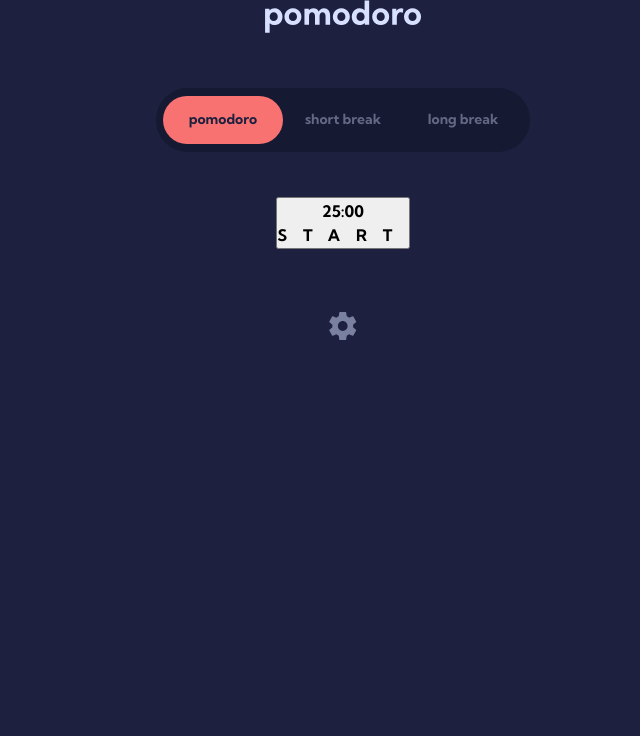
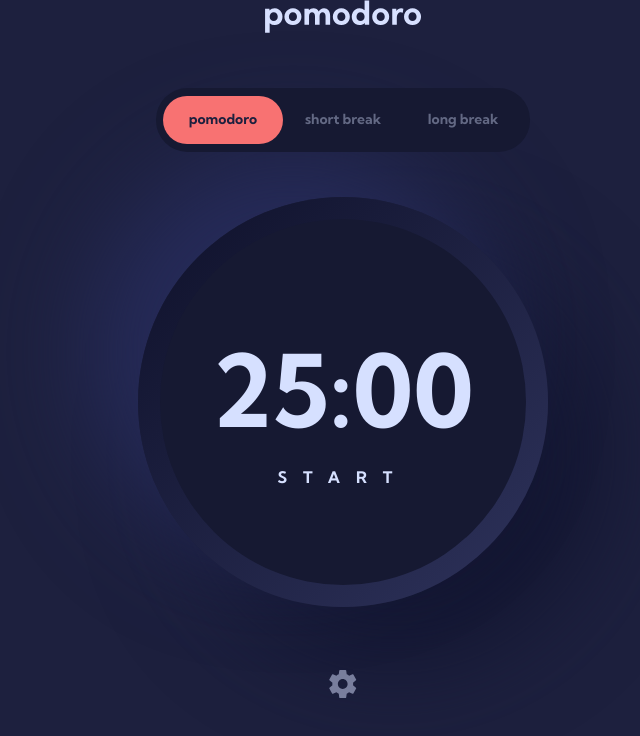
Before and after one commit to En-Jen/pomodoro-timer, a React (Create React App) app: page / in a window 1280 px wide. Shown: the top 736 px of the page, without its empty margins (297-937 px from the left). Built offline with nearby package versions, Linux system fonts and the light colour scheme.

Commit message:
style Timer

```diff
--- a/src/components/Button.js
+++ b/src/components/Button.js
@@ -36,7 +36,7 @@ const ControlsBtn = styled(BaseBtn)`
     background-color: ${p => p.active ? p.theme.color : 'transparent'};
     width: 105px;
 	height: 48px;
-	color: ${p => (p.active ? 'var(--color-navy)' : 'var(--color-grey-blue)')};
+	color: ${p => (p.active ? 'var(--color-navy)' : 'var(--color-grey-blue-opaque)')};
     font-size: var(--font-size-controls);
 
     @media (min-width: 600px) {
--- a/src/components/Controls.js
+++ b/src/components/Controls.js
@@ -9,7 +9,7 @@ function Controls({
 	setIsTimerOn,
 	timerMode,
 	setTimerMode,
-    setTimerText
+	setTimerText,
 }) {
 	// TODO: reuse resetSecondsLeft function used below (found in Timer.js)
 	// to make more DRY
@@ -69,8 +69,12 @@ const Wrapper = styled.div`
 	background-color: var(--color-dark-navy);
 	padding: 5px 6px;
 	border-radius: 31.5px;
+	// On small mobile screen widths, this will force a line break
 	width: fit-content;
 	text-align: center;
+	// Create a new stacking context so that timer's box shadow doesn't
+	// show on top of Controls
+	isolation: isolate;
 
 	@media (min-width: 600px) {
 		padding: 8px 7px;
--- a/src/components/GlobalStyles.js
+++ b/src/components/GlobalStyles.js
@@ -72,10 +72,13 @@ const GlobalStyles = createGlobalStyle`
         --color-salmon: hsl(0, 91%, 71%);
         --color-blue: hsl(182, 91%, 71%);
         --color-purple: hsl(284, 89%, 74%);
-        --color-grey-blue: hsl(226, 100%, 92%, .4);
+        --color-grey-blue-opaque: hsl(226, 100%, 92%, .4);
+        --color-grey-blue: hsl(226, 99%, 92%);
         --color-navy: hsl(236, 36%, 18%);
         --color-dark-navy: hsl(234, 39%, 14%);
         --color-modal-overlay: hsl(234, 47%, 8%, .5);
+        --linear-gradient: linear-gradient(to bottom right, hsl(235, 49%, 11%), hsl(234, 33%, 27%));
+        --box-shadow: -50px -50px 100px hsl(234, 40%, 25%), 50px 50px 100px hsl(234, 45%, 13%);
         --color-white: hsl(0, 0%, 100%);
         --color-grey: hsl(229, 52%, 96%);
         --color-grey-border: hsl(0, 2%, 89%);
@@ -134,7 +137,7 @@ const GlobalStyles = createGlobalStyle`
     }
 
     a:focus, button:focus {
-        outline: 2px dotted var(--color-white);
+        outline: 2px dotted var(--color-grey-blue);
         outline-offset: 2px;
     }
 `;
--- a/src/components/Timer.js
+++ b/src/components/Timer.js
@@ -1,5 +1,5 @@
 import React, { useEffect } from 'react';
-//import styled from 'styled-components/macro';
+import styled from 'styled-components/macro';
 
 function Timer({
 	secondsLeft,
@@ -9,7 +9,7 @@ function Timer({
 	timerMode,
 	timerLength,
 	timerText,
-    setTimerText
+	setTimerText,
 }) {
 	useEffect(() => {
 		if (isTimerOn) {
@@ -35,12 +35,16 @@ function Timer({
 		} else if (timerMode === 'long break') {
 			setSecondsLeft(timerLength.long * 60);
 		}
-    }
+	};
 
 	const handleClick = () => {
 		setIsTimerOn(prevState => !prevState);
 
-		if (timerText === 'start' || timerText === 'resume' || timerText === 'restart') {
+		if (
+			timerText === 'start' ||
+			timerText === 'resume' ||
+			timerText === 'restart'
+		) {
 			setTimerText('pause');
 		} else if (timerText === 'pause') {
 			setTimerText('resume');
@@ -65,13 +69,45 @@ function Timer({
 	};
 
 	return (
-		<button onClick={handleClick}>
-			<div>
+		<Wrapper>
+			<TimerDisplay onClick={handleClick}>
 				{formatTimeLeft(secondsLeft)}
 				<h4>{timerText}</h4>
-			</div>
-		</button>
+			</TimerDisplay>
+		</Wrapper>
 	);
 }
 
+const Wrapper = styled.div`
+	height: 300px;
+	width: 300px;
+    border-radius: 50%;
+    background-image: var(--linear-gradient);
+    box-shadow: var(--box-shadow);
+    display: flex;
+    justify-content: center;
+    align-items: center;
+
+    @media (min-width: 600px) {
+        height: 410px;
+        width: 410px;
+    }
+`;
+
+const TimerDisplay = styled.button`
+    border: none;
+    height: 267.8px;
+    width: 267.8px;
+    border-radius: 50%;
+    background-color: var(--color-dark-navy);
+    color: var(--color-grey-blue);
+    font-size: var(--font-size-timer);
+    cursor: pointer;
+
+    @media (min-width: 600px) {
+        height: 366px;
+        width: 366px;
+    }
+`;
+
 export default Timer;
```
Lines whose indentation alone changed are shown as unchanged.
